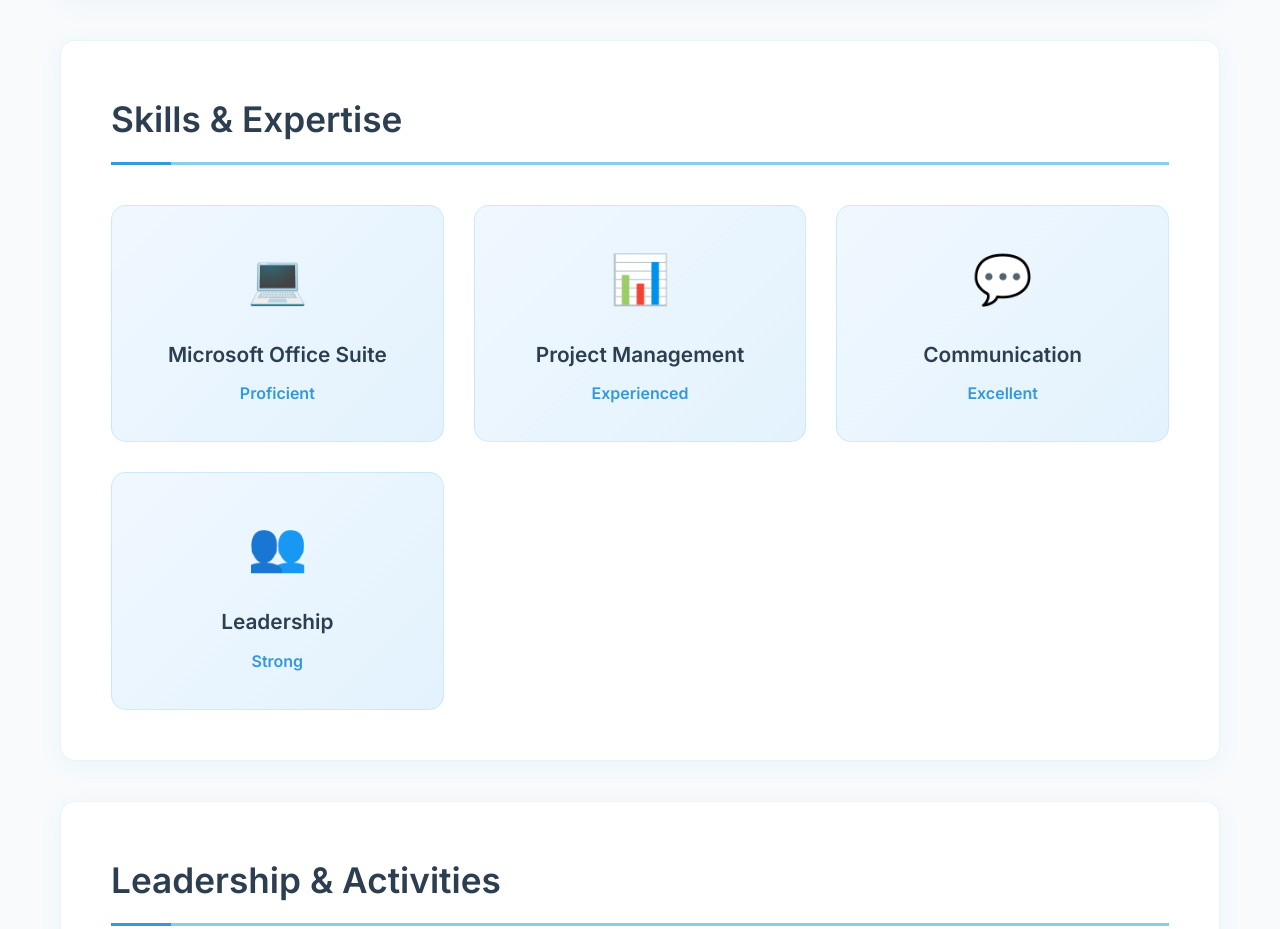
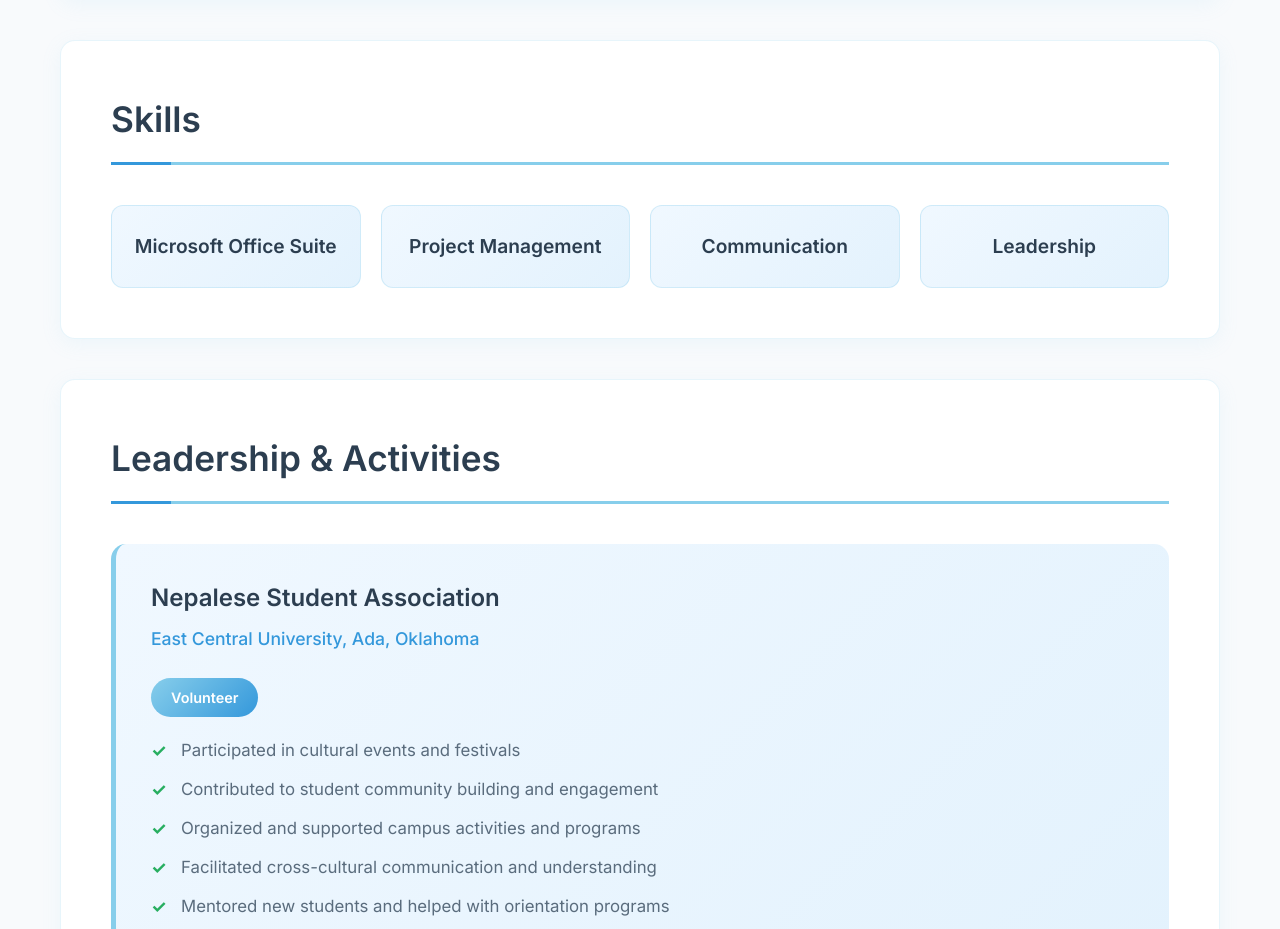
Before and after one commit to dipesrajbanshi/portfolio, a plain HTML site: page index.html in a window 1280 px wide. Shown: the part 2978-3907 px from the top of the page. Drawn offline with Linux system fonts and the light colour scheme.

Commit message:
all the updates

```diff
--- a/index.html
+++ b/index.html
@@ -9,7 +9,6 @@
     <link rel="stylesheet" href="https://cdnjs.cloudflare.com/ajax/libs/font-awesome/6.0.0/css/all.min.css">
 </head>
 <body>
-    <!-- Navigation -->
     <nav class="navbar">
         <div class="container">
             <div class="nav-brand">
@@ -30,7 +29,6 @@
         </div>
     </nav>
 
-    <!-- Hero Section -->
     <header class="header" id="home">
         <div class="container">
             <div class="hero-content">
@@ -53,7 +51,6 @@
 
     <main class="main">
         <div class="container">
-            <!-- About Section -->
             <section class="section about-section" id="about">
                 <h2 class="section-title">About Me</h2>
                 <div class="about-content">
@@ -95,7 +92,7 @@
                 </div>
             </section>
 
-            <!-- Contact Information -->
+
             <section class="section contact-section" id="contact">
                 <h2 class="section-title">Contact Information</h2>
                 <div class="contact-grid">
@@ -126,7 +123,6 @@
                 </div>
             </section>
 
-            <!-- Education -->
             <section class="section education-section" id="education">
                 <h2 class="section-title">Education</h2>
                 <div class="education-timeline">
@@ -168,34 +164,26 @@
                 </div>
             </section>
 
-            <!-- Skills -->
+
             <section class="section skills-section" id="skills">
-                <h2 class="section-title">Skills & Expertise</h2>
+                <h2 class="section-title">Skills</h2>
                 <div class="skills-grid">
                     <div class="skill-item">
-                        <div class="skill-icon">💻</div>
                         <h3 class="skill-name">Microsoft Office Suite</h3>
-                        <p class="skill-level">Proficient</p>
                     </div>
                     <div class="skill-item">
-                        <div class="skill-icon">📊</div>
                         <h3 class="skill-name">Project Management</h3>
-                        <p class="skill-level">Experienced</p>
                     </div>
                     <div class="skill-item">
-                        <div class="skill-icon">💬</div>
                         <h3 class="skill-name">Communication</h3>
-                        <p class="skill-level">Excellent</p>
                     </div>
                     <div class="skill-item">
-                        <div class="skill-icon">👥</div>
                         <h3 class="skill-name">Leadership</h3>
-                        <p class="skill-level">Strong</p>
                     </div>
                 </div>
             </section>
 
-            <!-- Leadership Activities -->
+
             <section class="section leadership-section" id="leadership">
                 <h2 class="section-title">Leadership & Activities</h2>
                 <div class="leadership-item">
@@ -216,7 +204,7 @@
                 </div>
             </section>
 
-            <!-- Additional Experience Section -->
+
             <section class="section experience-section">
                 <h2 class="section-title">Additional Experience</h2>
                 <div class="experience-grid">
@@ -280,7 +268,6 @@
                 </div>
             </div>
             <div class="footer-bottom">
-                <p>&copy; 2024 Dipesh Rajbanshi. All rights reserved.</p>
             </div>
         </div>
     </footer>
--- a/styles.css
+++ b/styles.css
@@ -437,40 +437,29 @@ body {
 /* Skills Section */
 .skills-grid {
     display: grid;
-    grid-template-columns: repeat(auto-fit, minmax(250px, 1fr));
-    gap: 30px;
+    grid-template-columns: repeat(auto-fit, minmax(200px, 1fr));
+    gap: 20px;
 }
 
 .skill-item {
     text-align: center;
-    padding: 35px 25px;
+    padding: 25px 20px;
     background: linear-gradient(135deg, #f0f8ff 0%, #e3f2fd 100%);
-    border-radius: 15px;
+    border-radius: 12px;
     transition: transform 0.3s ease, box-shadow 0.3s ease;
     border: 1px solid rgba(135, 206, 235, 0.3);
 }
 
 .skill-item:hover {
-    transform: translateY(-8px);
-    box-shadow: 0 15px 35px rgba(135, 206, 235, 0.2);
-}
-
-.skill-icon {
-    font-size: 3rem;
-    margin-bottom: 20px;
+    transform: translateY(-3px);
+    box-shadow: 0 8px 20px rgba(135, 206, 235, 0.15);
 }
 
 .skill-name {
-    font-size: 1.3rem;
+    font-size: 1.2rem;
     font-weight: 600;
     color: #2c3e50;
-    margin-bottom: 10px;
-}
-
-.skill-level {
-    color: #3498db;
-    font-weight: 600;
-    font-size: 1rem;
+    margin: 0;
 }
 
 /* Languages Section */
```
